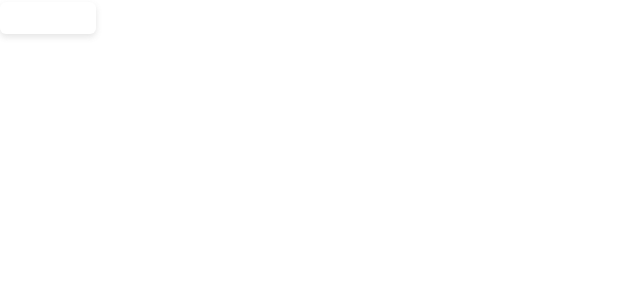
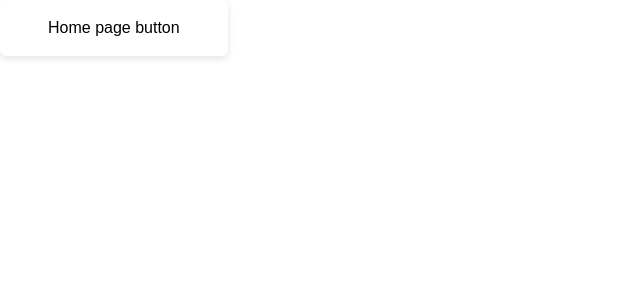
Before and after one commit to Oppskrift/web-application, a Vue app: page / in a window 1280 px wide. Shown: the top 300 px of the page, without its empty margins (0-640 px from the left). Built offline with nearby package versions, Linux system fonts and the light colour scheme.

Commit message:
feat: updated CI-CD with Storybook deployment to Github pages

```diff
--- a/package.json
+++ b/package.json
@@ -11,6 +11,7 @@
     "test": "jest src"
   },
   "dependencies": {
+    "@storybook/vue3": "^6.2.9",
     "@vue/test-utils": "^2.0.0-rc.6",
     "autoprefixer": "^10.2.5",
     "tailwindcss": "^2.1.1",
@@ -22,7 +23,6 @@
     "@storybook/addon-actions": "^6.2.9",
     "@storybook/addon-essentials": "^6.2.9",
     "@storybook/addon-links": "^6.2.9",
-    "@storybook/vue3": "^6.2.9",
     "@types/jest": "^26.0.23",
     "@typescript-eslint/eslint-plugin": "^4.21.0",
     "@typescript-eslint/parser": "^4.21.0",
--- a/src/pages/index.vue
+++ b/src/pages/index.vue
@@ -1,5 +1,5 @@
 <template>
-    <main><Button /></main>
+    <main><Button label="Home page button" /></main>
 </template>
 
 <script lang="ts">
--- a/tailwind.config.js
+++ b/tailwind.config.js
@@ -15,7 +15,7 @@
         },
         boxShadow: {
             oDefault: '0 3px 6px #5D5D5D29',
-        }
+        },
     },
     variants: {
         extend: {},
--- a/tsconfig.json
+++ b/tsconfig.json
@@ -9,7 +9,8 @@
     "resolveJsonModule": true,
     "esModuleInterop": true,
     "lib": ["esnext", "dom"],
-    "types": ["vite/client", "vite-plugin-pages/client", "jest"]
+    "types": ["vite/client", "vite-plugin-pages/client", "jest"],
+    "skipLibCheck": true
   },
   "include": ["src/**/*.ts", "src/**/*.d.ts", "src/**/*.tsx", "src/**/*.vue"]
 }
```
Also changed, not shown: .eslintrc.yml, 1 other file (tests, documents, lock files or other folders).
